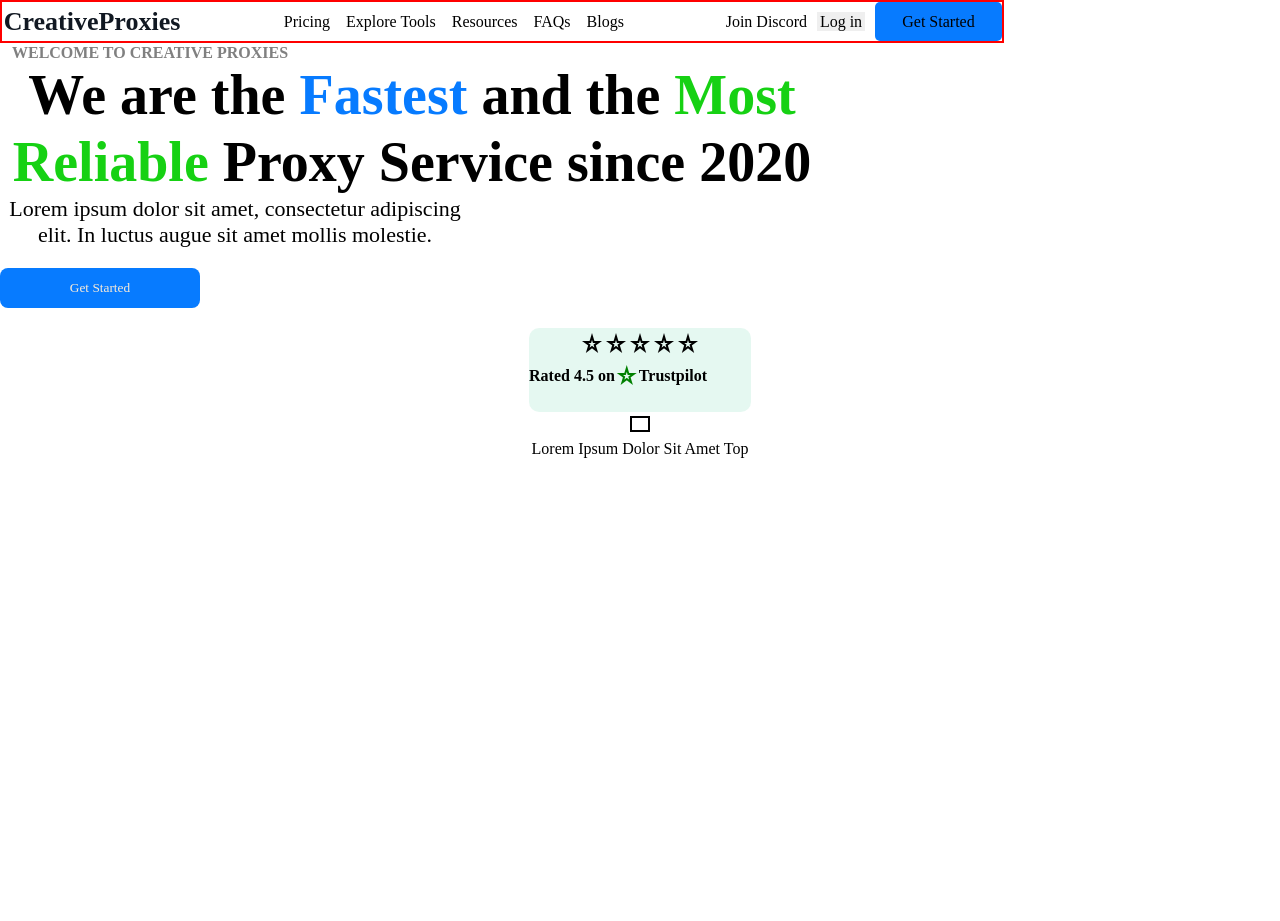
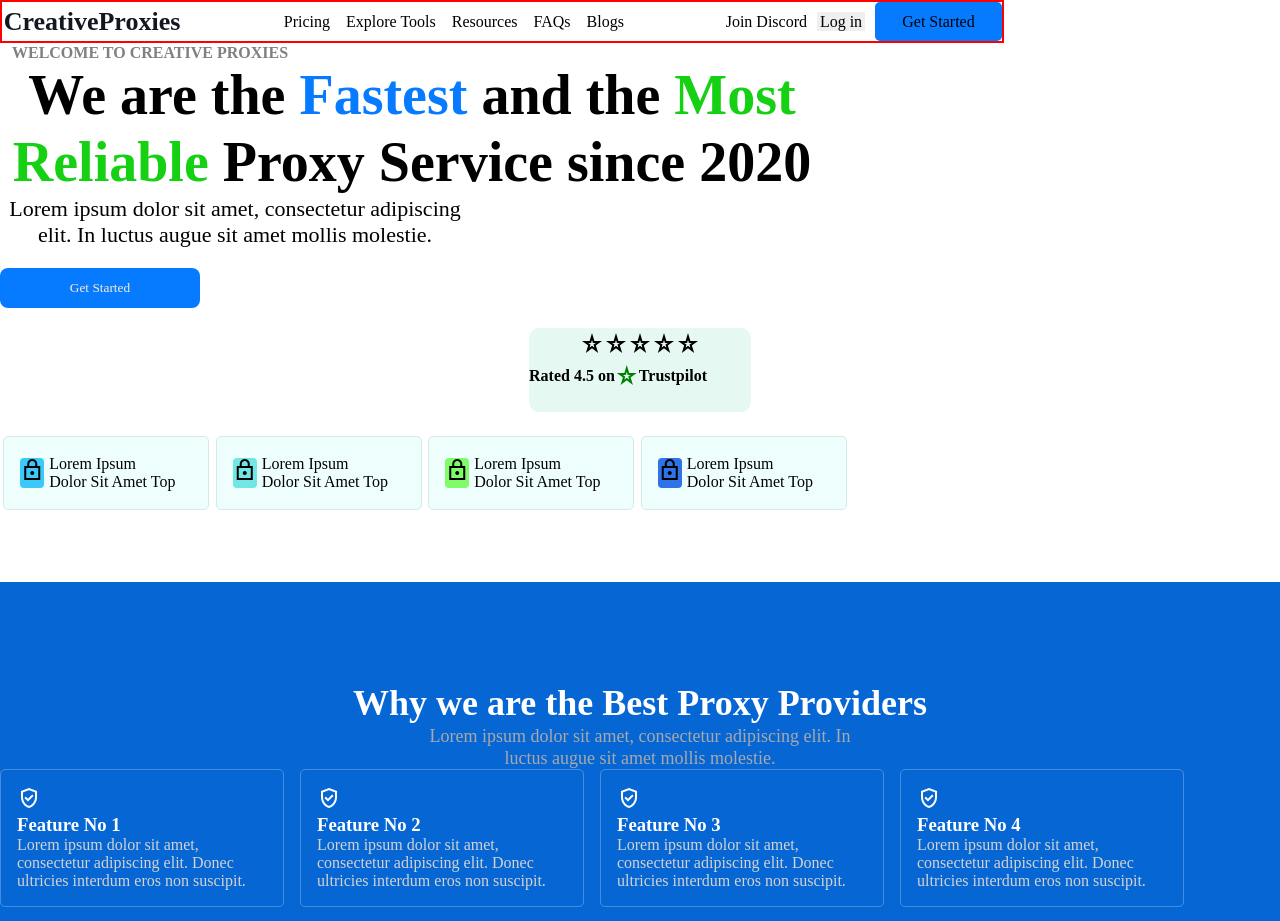
Before and after one commit to UttamMehta/FlameCloudAssignment, a React (Create React App) app in the folder landing_page/: page / in a window 1280 px wide. Shown: the top 921 px of the page. Before the commit the page ends 800 px from the top, so only its background shows below. Built offline with nearby package versions, Linux system fonts and the light colour scheme.

Commit message:
Middle pages second completed

```diff
--- a/landing_page/public/index.html
+++ b/landing_page/public/index.html
@@ -16,6 +16,10 @@
       manifest.json provides metadata used when your web app is installed on a
       user's mobile device or desktop. See https://developers.google.com/web/fundamentals/web-app-manifest/
     -->
+  <link rel="stylesheet"
+    href="https://fonts.googleapis.com/css2?family=Material+Symbols+Outlined:opsz,wght,FILL,GRAD@48,400,0,0" />
+  <link rel="stylesheet"
+    href="https://fonts.googleapis.com/css2?family=Material+Symbols+Sharp:opsz,wght,FILL,GRAD@48,400,0,0" />
   <link rel="manifest" href="%PUBLIC_URL%/manifest.json" />
   <!--
       Notice the use of %PUBLIC_URL% in the tags above.
--- a/landing_page/src/App.js
+++ b/landing_page/src/App.js
@@ -2,12 +2,14 @@ import logo from "./logo.svg";
 import "./App.css";
 import Navbar from "./Component/Navbar";
 import Middlepages_01 from "./Component/Middlepages_01";
+import MiddlePages_02 from "./Component/MiddlePages_02";
 
 function App() {
   return (
     <div className="App">
       <Navbar />
       <Middlepages_01 />
+      <MiddlePages_02 />
     </div>
   );
 }
--- /dev/null
+++ b/landing_page/src/Component/MiddlePages_02.jsx
@@ -0,0 +1,27 @@
+import React from 'react';
+import Feature from '../pages/Feature';
+
+import styles from "./MiddlePages_02.module.css"
+
+function MiddlePages_02(props) {
+let arr=[1,2,3,4,5,6,7,8];
+
+    return (
+        <div className={styles.Pages02_mainDiv}>
+            <div className={styles.Pages02_FirstDiv}>
+        <h2>Why we are the Best Proxy Providers</h2>
+        <p>Lorem ipsum dolor sit amet, consectetur adipiscing elit. In luctus augue sit amet mollis molestie.</p>
+
+            </div>
+
+            <div className={styles.Pages02_SecondDiv}>
+        {arr.map((e)=>{
+            return <Feature number={e}/>
+        })}
+            </div>
+
+        </div>
+    );
+}
+
+export default MiddlePages_02;
--- /dev/null
+++ b/landing_page/src/Component/MiddlePages_02.module.css
@@ -0,0 +1,62 @@
+.Pages02_mainDiv{
+width: 100%;
+height: 600px;
+left: 0px;
+top: 893px;
+background: #0566D4;
+margin: auto;
+}
+
+.Pages02_FirstDiv>h2{
+width: 578px;
+height: 43px;
+font-family: 'Figtree';
+font-style: normal;
+font-weight: 600;
+font-size: 36px;
+line-height: 43px;
+text-align: center;
+color: white;
+margin: auto;
+}
+
+.Pages02_mainDiv{
+    margin-top: 72px;
+}
+.Pages02_mainDiv>div>h2{
+padding-top: 100px;
+}
+
+.Pages02_FirstDiv>p{
+    width: 450px;
+    margin: auto;
+   color:darkgray;
+   font-family: 'Figtree';
+font-style: normal;
+font-weight: 500;
+font-size: 18px;
+line-height: 22px;
+text-align: center;
+}
+
+.Pages02_mainDiv{
+    color: white;
+}
+
+.Pages02_SecondDiv>div{
+    width: 250px;
+    text-align: left;
+    padding: 16px;
+    border: 1px solid rgba(255, 255, 255, 0.25);
+    border-radius: 5px;
+}
+.Pages02_SecondDiv>div>p{
+    color: lightgray;
+}
+
+.Pages02_SecondDiv{
+    display: grid;
+    grid-template-columns: repeat(4,1fr);
+    gap: 16px;
+    width: 85%;
+}
--- a/landing_page/src/Component/middlepages_01.jsx
+++ b/landing_page/src/Component/middlepages_01.jsx
@@ -52,7 +52,11 @@ star_rate
         </div>
 
         <div className={styles.pages01_SeventhDiv}>
-        <Img_Content color={"green"}/>
+
+        <Img_Content color={"rgba(59, 201, 251, 1)"}/>
+        <Img_Content color={"rgba(114, 230, 229, 1)"}/>
+        <Img_Content color={"rgba(128, 252, 106, 1)"}/>
+        <Img_Content color={"rgba(46, 115, 232, 1)"}/>
         </div>
         </div>
     );
--- a/landing_page/src/Component/middlepages_01.module.css
+++ b/landing_page/src/Component/middlepages_01.module.css
@@ -92,13 +92,26 @@ margin: auto;
     padding-top: 4px;
 }
 
-.page_01SeventhDiv>div{
-width: 285.84px;
-height: 95.28px;
-left: 364px;
+.pages01_SeventhDiv{
+    display: flex;
+    margin-top: 24px;
+    gap: 0px;
+   width: 850px;
+}
+
+.pages01_SeventhDiv>div{
+display: flex;
+width: 204px;
+height: 72px;
+/* left: 364px; */
 top: 754px;
 background: #EEFEFD;
 border: 1px solid #D4EAE8;
 border-radius: 5px;
-transform: matrix(1, 0, 0, -1, 0, 0);
+margin: auto;
+align-items: center;
 }
+
+.pages01_SeventhDiv>div>div:nth-child(1){
+    padding-left: 16px;
+}
--- /dev/null
+++ b/landing_page/src/pages/Feature.jsx
@@ -0,0 +1,17 @@
+import React from 'react';
+
+function Feature(props) {
+    return (
+        <div>
+            <span class="material-symbols-outlined">
+verified_user
+</span><br/>
+<h3>Feature No {props.number}</h3>
+<p>Lorem ipsum dolor sit amet, consectetur adipiscing elit. Donec ultricies interdum eros non suscipit.</p>
+
+
+        </div>
+    );
+}
+
+export default Feature;
--- a/landing_page/src/pages/Img_Content.jsx
+++ b/landing_page/src/pages/Img_Content.jsx
@@ -4,11 +4,11 @@ function Img_Content(props) {
     return (
         <div>
             <div>
-            <span class="material-symbols-sharp" style={{fill:props.color}}>
-rectangle
+            <span class="material-symbols-sharp" style={{backgroundColor:props.color,height:"30px",borderRadius:"4px"}}>
+lock
 </span></div>
-<div>
-    <span>Lorem Ipsum
+<div style={{paddingRight:"32px",paddingLeft:"5px",textAlign:"left"}}>
+    <span  >Lorem Ipsum
 Dolor Sit Amet Top</span>
 </div>
 
```
